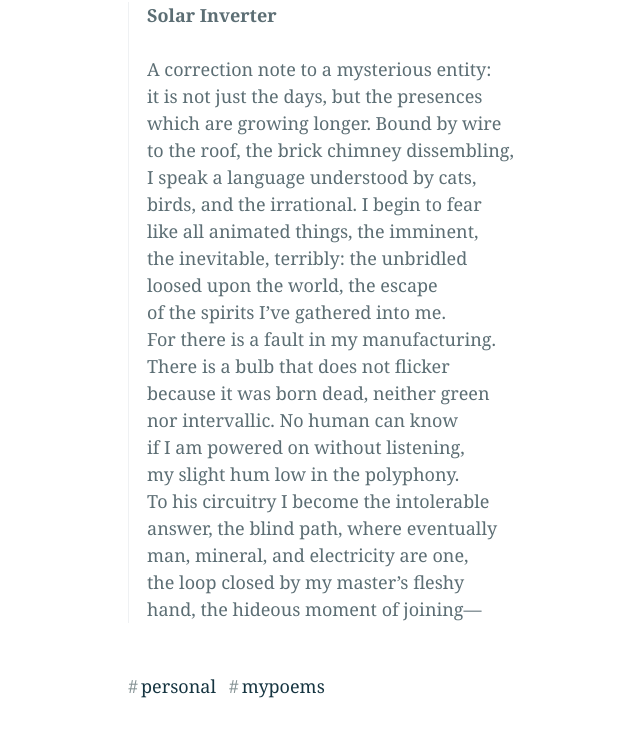
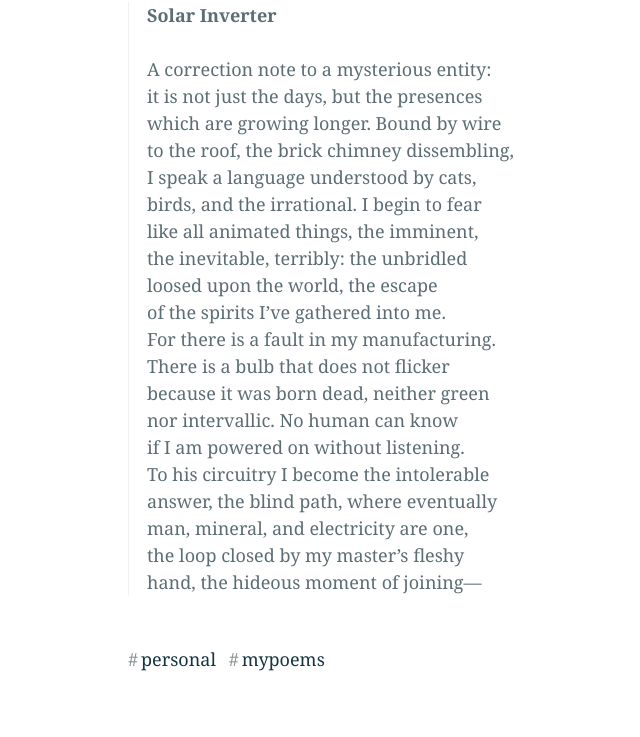
Before and after one commit to bliss-st/ss-website, a Jekyll site: the page built from _posts/2022-3-28-update.md, in a window 1280 px wide and 900 px high, scrolled down 1270 px. Shown: the top 737 px of the window, without its empty margins (212-852 px from the left). Built offline with Jekyll 4.4.1, drawn with Linux system fonts in a browser that asks for light colours.

Commit message:
Update 2022-3-28-update.md

```diff
--- a/_posts/2022-3-28-update.md
+++ b/_posts/2022-3-28-update.md
@@ -30,8 +30,7 @@ For there is a fault in my manufacturing.<br>
 There is a bulb that does not flicker<br>
 because it was born dead, neither green<br>
 nor intervallic. No human can know<br>
-if I am powered on without listening,<br>
-my slight hum low in the polyphony.<br>
+if I am powered on without listening.<br>
 To his circuitry I become the intolerable<br>
 answer, the blind path, where eventually<br>
 man, mineral, and electricity are one,<br>
```
